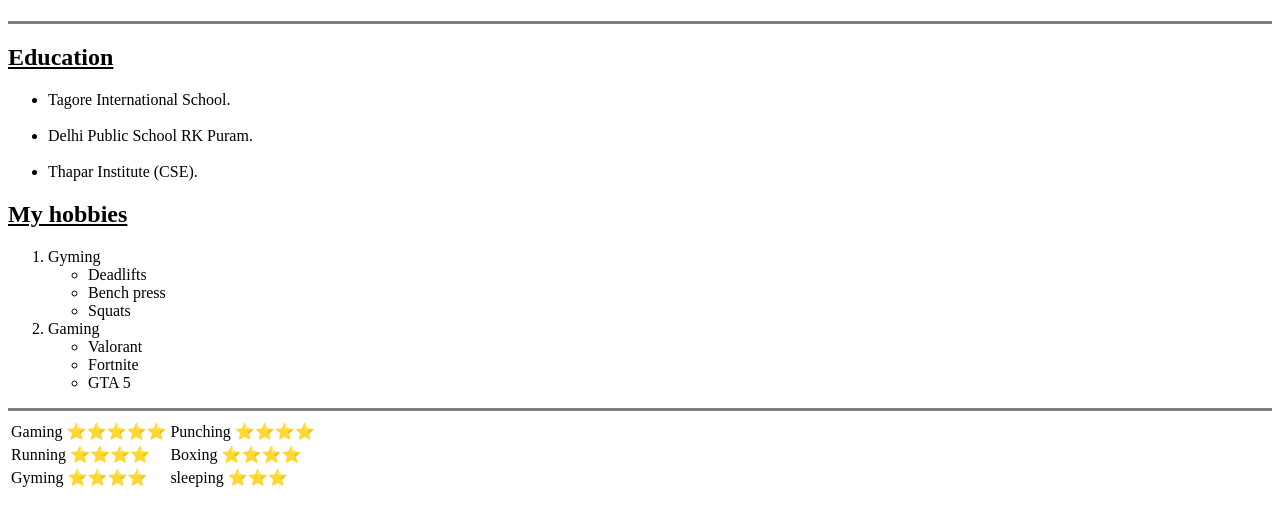
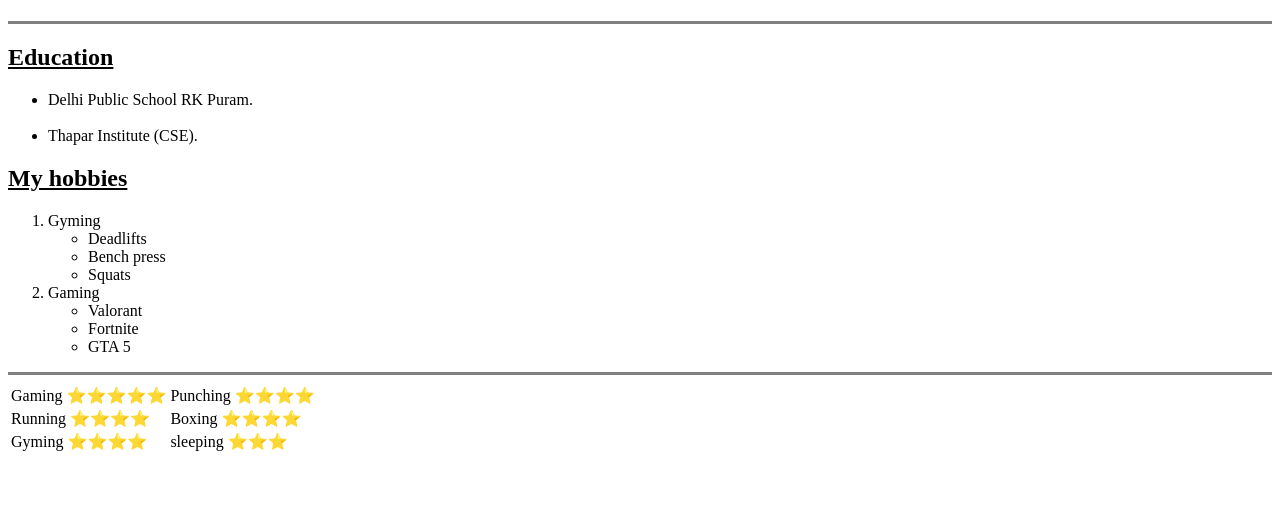
Before and after one commit to savage69420/personal-website, a plain HTML site: page index.html in a window 1280 px wide. Shown: the part 276-800 px from the top of the page. Drawn offline with Linux system fonts and the light colour scheme.

Commit message:
bug fixes

```diff
--- a/index.html
+++ b/index.html
@@ -29,7 +29,7 @@
     <h2><u>Education</u></h2>
     <p>
         <ul>
-            <li>Tagore International School.</li> <br>
+
             <li>Delhi Public School RK Puram.</li> <br>
             <li>Thapar Institute (CSE).</li>
         </ul>
```
